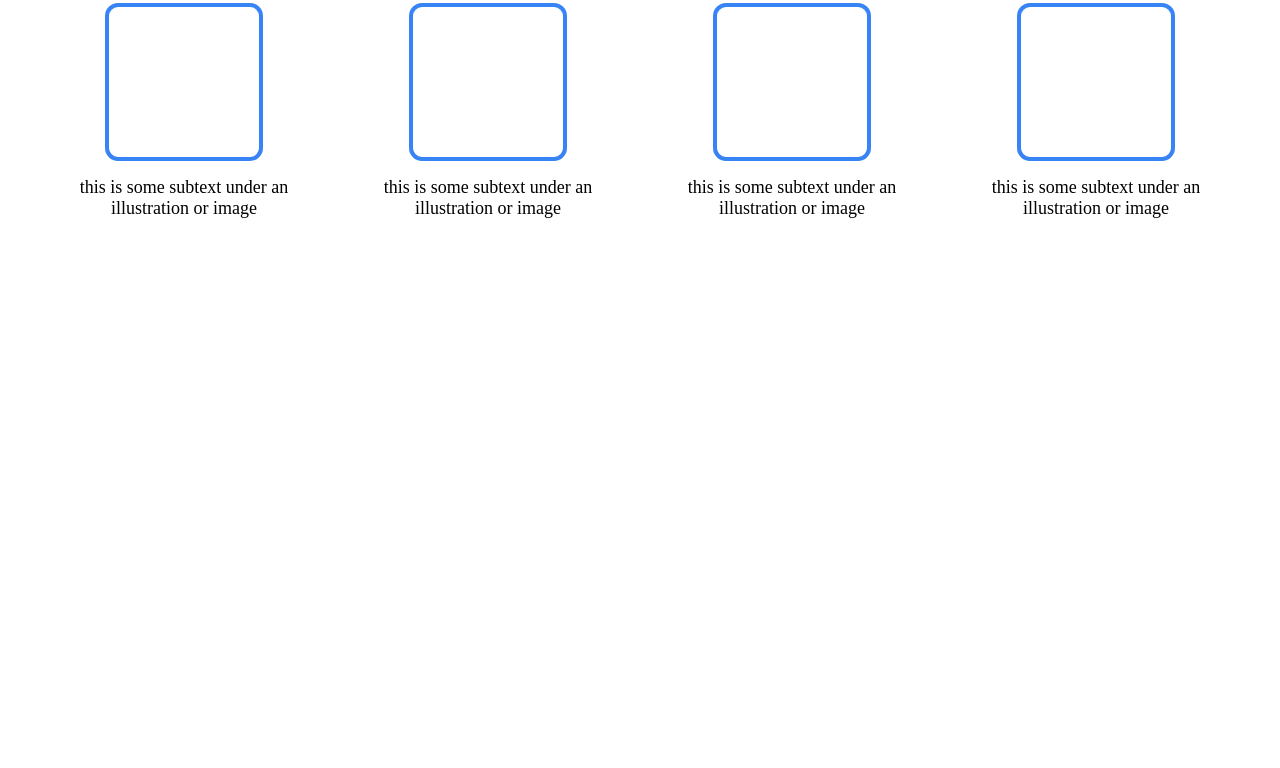
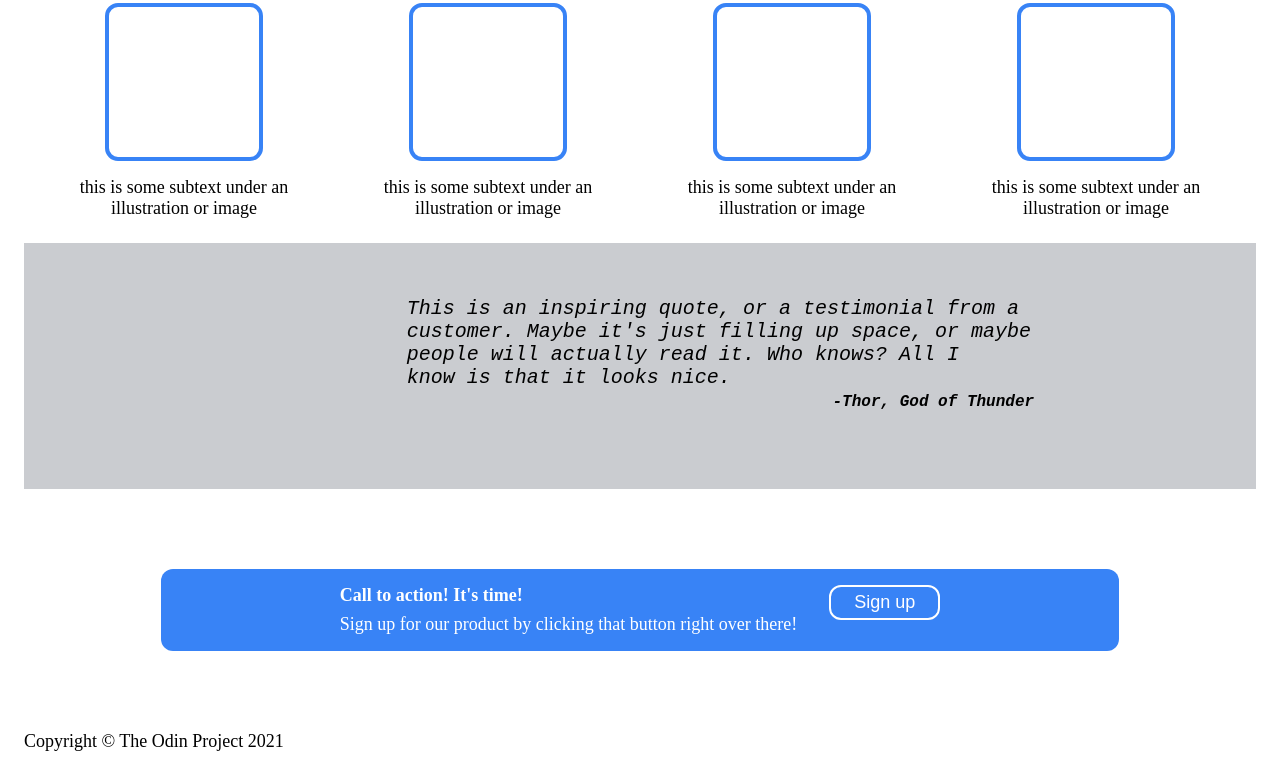
Before and after one commit to VishalGaud/Landing_page_flexbox, a plain HTML site: page index.html in a window 1280 px wide. Shown: the part 616-1384 px from the top of the page. Before the commit the page ends 867 px from the top, so only its background shows below. Drawn offline with Linux system fonts and the light colour scheme.

Commit message:
Added product part and styled

```diff
--- a/index.html
+++ b/index.html
@@ -57,6 +57,34 @@
         </div>
     </div>
 
+    <div class="Thor">
+        <pre>
+            This is an inspiring quote, or a testimonial from a
+            customer. Maybe it's just filling up space, or maybe
+            people will actually read it. Who knows? All I
+            know is that it looks nice.
+                                              <span> -Thor, God of Thunder</span>
+        </pre>
+
+    </div>
+
+    <div class="product_sub">
+        <div class="">
+            <h1>Call to action! It's time!</h1>
+            <p> Sign up for our product by clicking that button right over there!</p>
+
+        </div>
+        <div class="">
+            <button class="btn2"> Sign up</button>
+
+        </div>
+    </div>
+
+    <footer>
+        Copyright &copy The Odin Project 2021
+    </footer>
+
+
 </body>
 
 </html>
--- a/styl.css
+++ b/styl.css
@@ -98,3 +98,38 @@
 .h2 {
     font-size: 36px;
 }
+
+.Thor {
+    background-color: #caccd0;
+}
+
+div pre {
+    text-align: justify;
+    margin-left: 15%;
+    padding: 3rem;
+    font-size: 20px;
+    font-style: italic;
+}
+
+div pre span {
+    font-weight: bold;
+}
+
+.product_sub {
+    display: flex;
+    background-color: #3883f6;
+    color: white;
+    justify-content: center;
+    margin: 80px 145px;
+    border-radius: 12px;
+
+
+}
+
+.btn2 {
+    background-color: #3883f6;
+    color: white;
+    padding: 5px 23px;
+    border-radius: 12px;
+    border: 2px solid white;
+}
```
